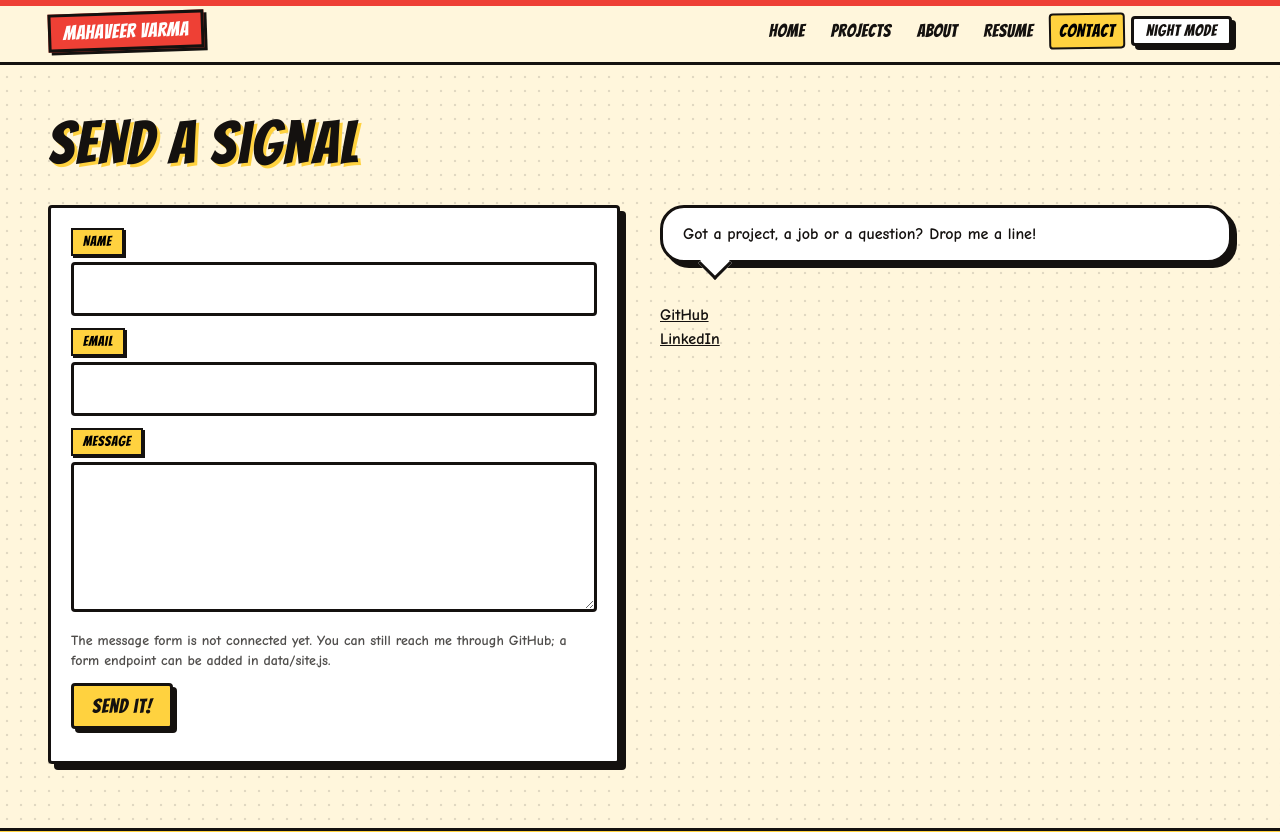
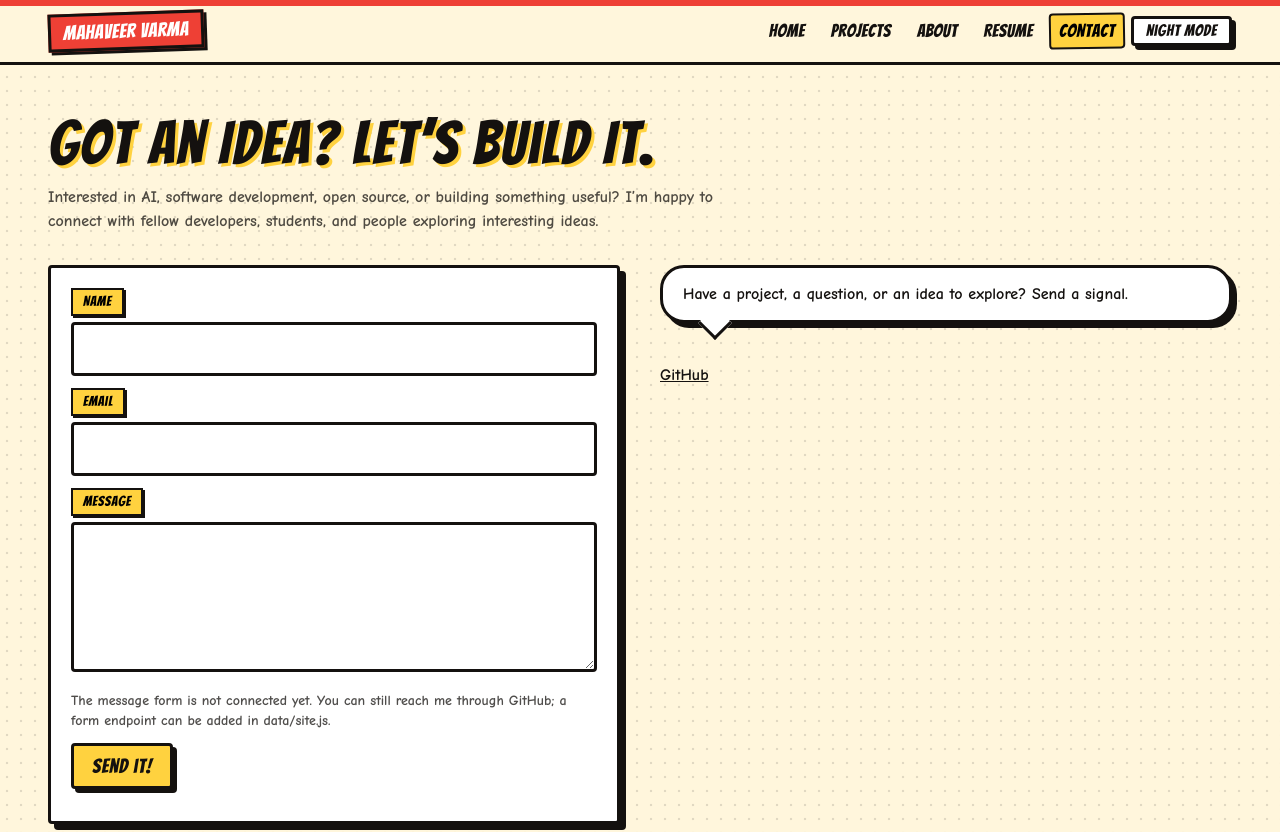
Before and after one commit to VegirajuMahaveerVarma/comic-portfolio, a Next.js app: page /contact in a window 1280 px wide. Shown: the top 832 px of the page. Built offline with nearby package versions, Linux system fonts and the light colour scheme.

Commit message:
Remove placeholder contact links and show only configured contact methods

```diff
--- a/app/contact/page.js
+++ b/app/contact/page.js
@@ -1,9 +1,32 @@
 import ContactForm from '@/components/ContactForm';
 import {site} from '@/data/site';
-export const metadata={title:'Contact'};
-export default function Contact(){
-  return(<section className="pt-12"><h1 className="title text-6xl">Send a Signal</h1>
-    <div className="mt-8 grid gap-10 sm:grid-cols-2"><ContactForm/>
-      <div><div className="bubble"><p className="font-bold">Got a project, a job or a question? Drop me a line!</p></div>
-        <p className="mt-10 font-bold"><a className="underline" href={`mailto:${site.email}`}>{site.email}</a></p><p className="mt-3 font-bold"><a className="underline" href={site.github}>GitHub</a><br/><a className="underline" href={site.linkedin}>LinkedIn</a></p></div></div></section>);
+
+export const metadata = {
+  title: 'Contact',
+  description: 'Get in touch with Mahaveer Varma about projects, AI, software development, and collaboration.'
+};
+
+export default function Contact() {
+  return (
+    <section className="pt-12">
+      <h1 className="title text-6xl">Got an Idea? Let’s Build It.</h1>
+      <p className="mt-3 max-w-2xl font-bold text-ink/75">
+        Interested in AI, software development, open source, or building something useful?
+        I’m happy to connect with fellow developers, students, and people exploring interesting ideas.
+      </p>
+      <div className="mt-8 grid gap-10 sm:grid-cols-2">
+        <ContactForm />
+        <div>
+          <div className="bubble">
+            <p className="font-bold">Have a project, a question, or an idea to explore? Send a signal.</p>
+          </div>
+          <div className="mt-10 flex flex-wrap gap-4 font-bold">
+            {site.email && <a className="underline" href={`mailto:${site.email}`}>Email</a>}
+            <a className="underline" href={site.github} target="_blank" rel="noreferrer">GitHub</a>
+            {site.linkedin && <a className="underline" href={site.linkedin} target="_blank" rel="noreferrer">LinkedIn</a>}
+          </div>
+        </div>
+      </div>
+    </section>
+  );
 }
```
